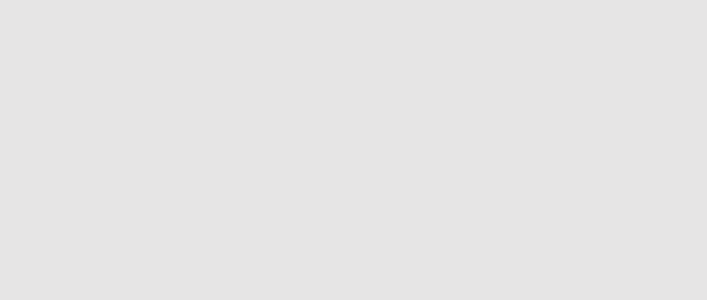
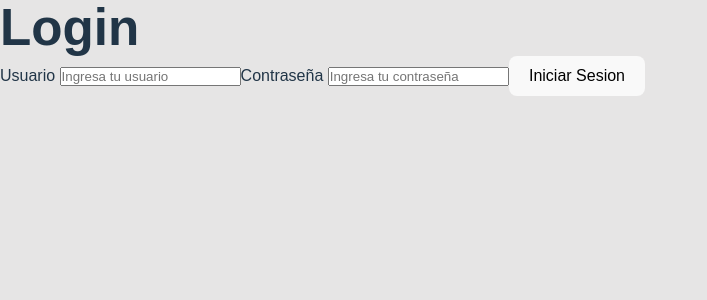
Before and after one commit to leanmsan/del-barco-front, a React (Vite) app in the folder front/: page /login in a window 1280 px wide. Before the commit this address had no page. Shown: the top 300 px of the page, without its empty margins (0-707 px from the left). Built offline with nearby package versions, Linux system fonts and the light colour scheme.

Commit message:
Login en desarrollo
Signed-off-by: Leandro Sánchez <leanmsan@gmail.com>

```diff
--- a/front/src/App.jsx
+++ b/front/src/App.jsx
@@ -1,5 +1,6 @@
 import { BrowserRouter, Route, Routes, Navigate } from "react-router-dom";
 import { Menu } from "./pages/Menu";
+import { LoginPage } from "./pages/LoginPage";
 import { Inicio } from "./components/Inicio";
 import ProveedoresPage from "./pages/ProveedoresPage";
 import {TablaInsumosPage} from './pages/TablaInsumosPage'
@@ -12,7 +13,6 @@ import { RegistroSalidaForm } from "./pages/RegistroSalidaForm";
 import { TablaRecetasPage } from "./pages/TablaRecetasPage";
 import { TablaCoccionesPage } from "./pages/TablaCoccionesPage";
 import { RegistroCoccionesPage } from "./pages/RegistroCoccionesForm";
-
 import { RegistroRecetasForm } from "./pages/RegistroRecetas";
 
 function App() {
@@ -21,7 +21,8 @@ function App() {
     <div>
       <BrowserRouter>
         <Routes>
-          <Route path= '/' element={<Inicio/>}/>
+          <Route path= '/login' element={<LoginPage/>}/>
+          <Route path= '/' element={<Inicio/>} exact />
           {/* <Route path="/inicio" element={<Inicio/>}/> */}
           <Route path="/proveedores" element={<ProveedoresPage/>}/>
           <Route path= '/altaproveedores' element={<AltaProvPage/>}/>
--- /dev/null
+++ b/front/src/components/login/login.jsx
@@ -0,0 +1,16 @@
+//import { useState, useEffect } from "react";
+
+export function Login() {
+
+
+    return (
+        <di>
+            <h1>Login</h1>
+            <form>
+                <label>Usuario <input type="text" name="username" placeholder="Ingresa tu usuario" /></label>
+                <label>Contraseña <input type="password" name="password" placeholder="Ingresa tu contraseña" /></label>
+                <button type="submit">Iniciar Sesion</button>
+            </form>
+        </di>
+    )
+}
--- /dev/null
+++ b/front/src/pages/LoginPage.jsx
@@ -0,0 +1,9 @@
+import { Login } from "../components/login/login";
+
+export function LoginPage() {
+    return (
+        <di>
+            <Login/>
+        </di>
+    )
+}
```
Also changed, not shown: front/src/utils/PrivateRoute.jsx (added, +8 -0 lines).
